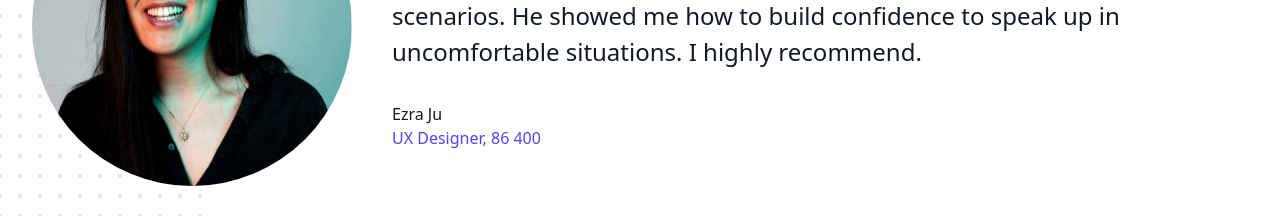
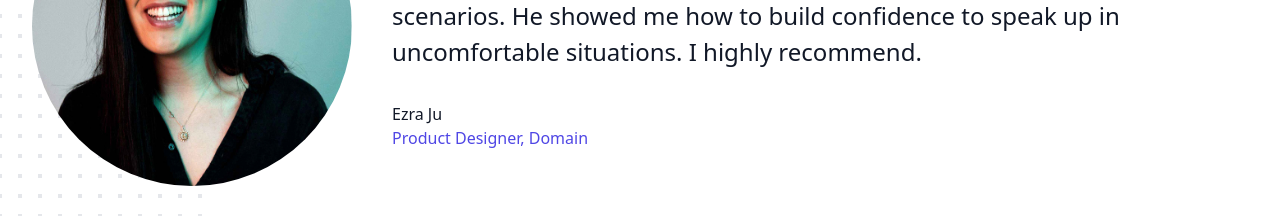
Before and after one commit to timyeothequietachievr/website, a Next.js app: page / in a window 1280 px wide. Shown: the part 2100-2316 px from the top of the page. Built offline with nearby package versions, Linux system fonts and the light colour scheme.

Commit message:
testimonials

```diff
--- a/components/TestimonialLargeAvatar1.jsx
+++ b/components/TestimonialLargeAvatar1.jsx
@@ -89,7 +89,7 @@ export default function TestimonialLargeAvatar1() {
                     </div>
                     <div className="ml-4 lg:ml-0">
                       <div className="text-base font-medium text-gray-900">Ezra Ju</div>
-                      <div className="text-base font-medium text-indigo-600">UX Designer, 86 400</div>
+                      <div className="text-base font-medium text-indigo-600">Product Designer, Domain</div>
                     </div>
                   </div>
                 </footer>
--- a/components/TestimonialLargeAvatar2.jsx
+++ b/components/TestimonialLargeAvatar2.jsx
@@ -88,7 +88,7 @@ export default function TestimonialLargeAvatar2() {
                     </div>
                     <div className="ml-4 lg:ml-0">
                       <div className="text-base font-medium text-gray-900">Leonardo Mattei</div>
-                      <div className="text-base font-medium text-indigo-600">Principal Product Designer, Financial Times</div>
+                      <div className="text-base font-medium text-indigo-600">Senior Product Designer, Apple</div>
                     </div>
                   </div>
                 </footer>
--- a/components/Testimonials.jsx
+++ b/components/Testimonials.jsx
@@ -105,7 +105,7 @@ export default function Testimonials() {
                     Lewis Kang'ethe Ngugi
                   </div>
                   <div className="text-base font-medium text-indigo-200">
-                    Product Designer, Lookback.io
+                    Senior Product Designer, HubSpot
                   </div>
                 </div>
               </div>
```
